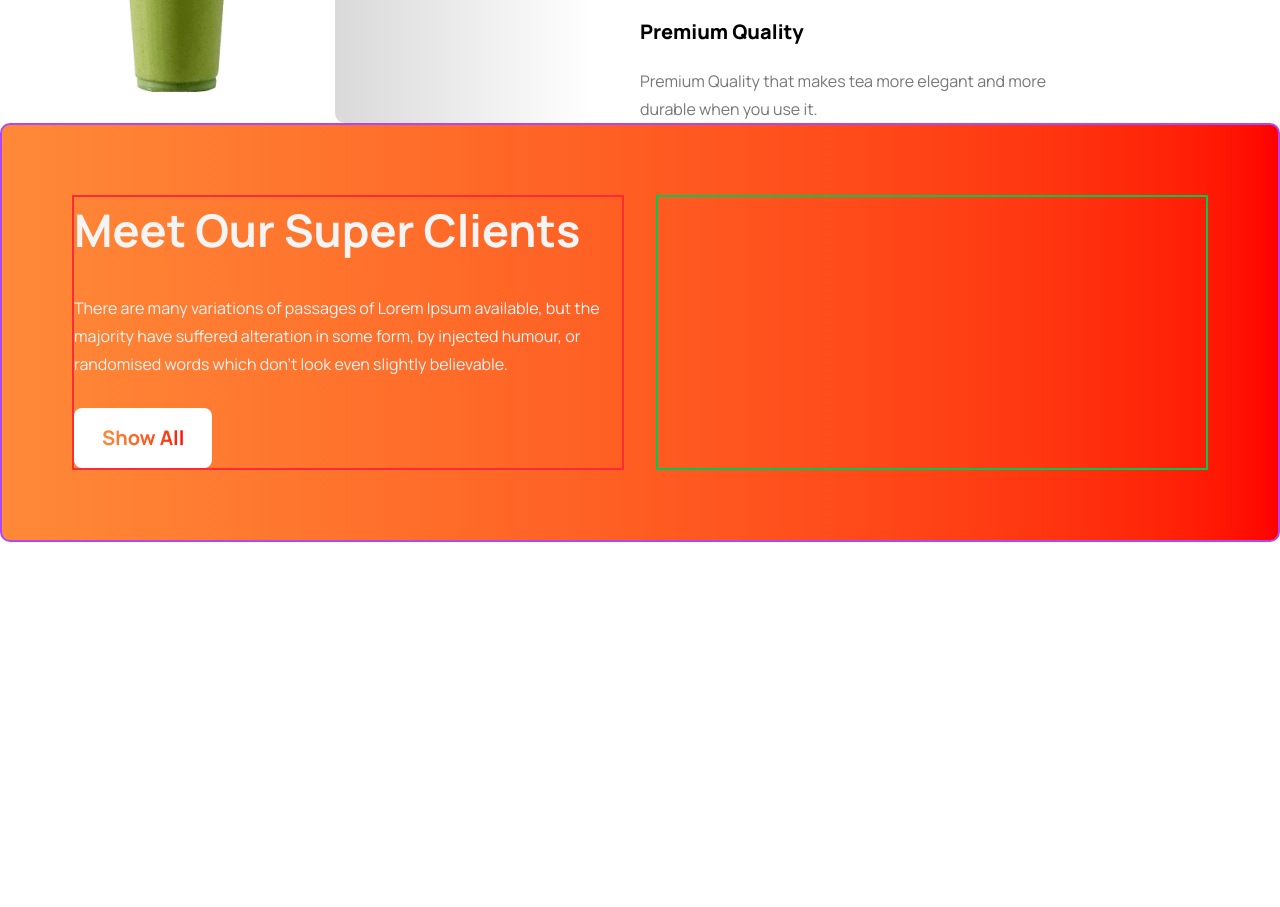
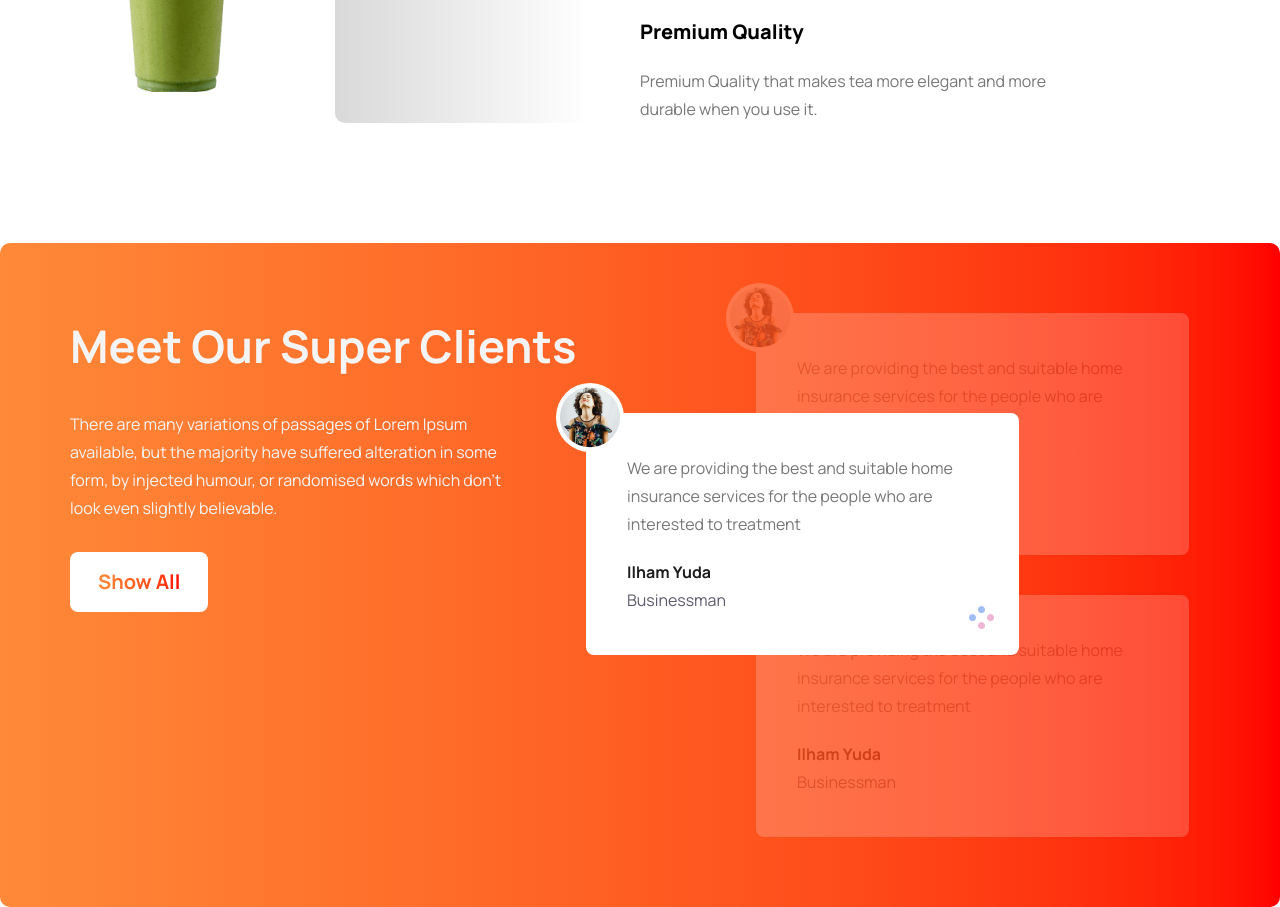
Before and after one commit to murshadul/Tea-house, a plain HTML site: page index.html in a window 1280 px wide. Shown: the part 1583-2490 px from the top of the page. Before the commit the page ends 2125 px from the top, so only its background shows below. Drawn offline with nearby package versions, Linux system fonts and the light colour scheme.

Commit message:
client done

```diff
--- a/index.html
+++ b/index.html
@@ -123,19 +123,64 @@
         </div>
     </section>
     <!-- super client -->
-    <section
-        class="container grid grid-cols-1  md:grid-cols-2 mx-auto gap-8 border-2 border-purple-500 bg-linear-to-r from-[#FF8938] to-[#FF0000] opacity-100% p-[70px] rounded-[10px]">
-        <div class="border-2 border-red-500 space-y-[30px]">
+    <section class="container grid grid-cols-1 md:grid-cols-2 mx-auto gap-8  bg-linear-to-r
+        from-[#FF8938] to-[#FF0000] opacity-100% p-[70px] rounded-[10px] mt-[120px]">
+        <div class=" space-y-[30px]">
             <h2 class="text-[45px] font-bold text-[#F4F4F4]">Meet Our Super Clients</h2>
-            <p class="leading-[28px] text-[#F4F4F4] text-medium">There are many variations of passages of Lorem Ipsum
+            <p class="leading-[28px] text-[#F4F4F4] text-medium">There are many variations of passages of Lorem
+                Ipsum<br>
                 available, but
                 the majority have suffered alteration
-                in some form, by injected humour, or randomised words which don't look even slightly believable. </p>
+                in some <br>form, by injected humour, or randomised words which don't<br> look even slightly believable.
+            </p>
             <button class="px-[28px] py-[15px] bg-white font-bold text-[20px] rounded-[8px]"><span
                     class="bg-linear-to-r from-[#FF8938] to-[#FF0000] bg-clip-text text-transparent">Show
                     All</span></button>
         </div>
-        <div class=" border-2 border-green-500"></div>
+        <div class=" pl-[100px]  relative">
+            <div class="bg-[#FFFFFF] p-[41px] w-[433px] rounded-[8px] absolute -left-[70px] top-[100px] z-50">
+                <p class="leading-[28px] text-[#777777] mb-[20px]">We are providing the best and suitable home insurance
+                    services
+                    for the people
+                    who
+                    are interested to
+                    treatment</p>
+                <h2 class="font-bold text-[#1C1C1C] leading-[28px]">Ilham Yuda</h2>
+                <h4 class="leading-[28px] text-[#5D5A6F] ">Businessman</h4>
+                <div class="absolute -top-[30px] -left-[30px] bg-white rounded-full p-1">
+                    <img src="./images/client.png" alt="">
+                </div>
+                <img class="absolute right-[25px] bottom-[25px]" src="./images/circles.png" alt="">
+
+            </div>
+            <div class="bg-[#FFFFFF] p-[41px] w-[433px] rounded-[8px] relative mb-[40px] opacity-20">
+                <p class="leading-[28px] text-[#777777] mb-[20px]">We are providing the best and suitable home insurance
+                    services
+                    for the people
+                    who
+                    are interested to
+                    treatment</p>
+                <h2 class="font-bold text-[#1C1C1C] leading-[28px]">Ilham Yuda</h2>
+                <h4 class="leading-[28px] text-[#5D5A6F] ">Businessman</h4>
+                <div class="absolute -top-[30px] -left-[30px] bg-white rounded-full p-1"> <img src="./images/client.png"
+                        alt=""></div>
+
+            </div>
+            <div class="bg-[#FFFFFF]  p-[41px] w-[433px] rounded-[8px] relative opacity-20">
+                <p class="leading-[28px] text-[#777777] mb-[20px]">We are providing the best and suitable home insurance
+                    services
+                    for the people
+                    who
+                    are interested to
+                    treatment</p>
+                <h2 class="font-bold text-[#1C1C1C] leading-[28px]">Ilham Yuda</h2>
+                <h4 class="leading-[28px] text-[#5D5A6F] ">Businessman</h4>
+                <div class="absolute -top-[30px] -left-[30px] bg-white rounded-full p-1"> <img src="./images/client.png"
+                        alt="">
+                </div>
+
+            </div>
+        </div>
     </section>
 </body>
 
```
